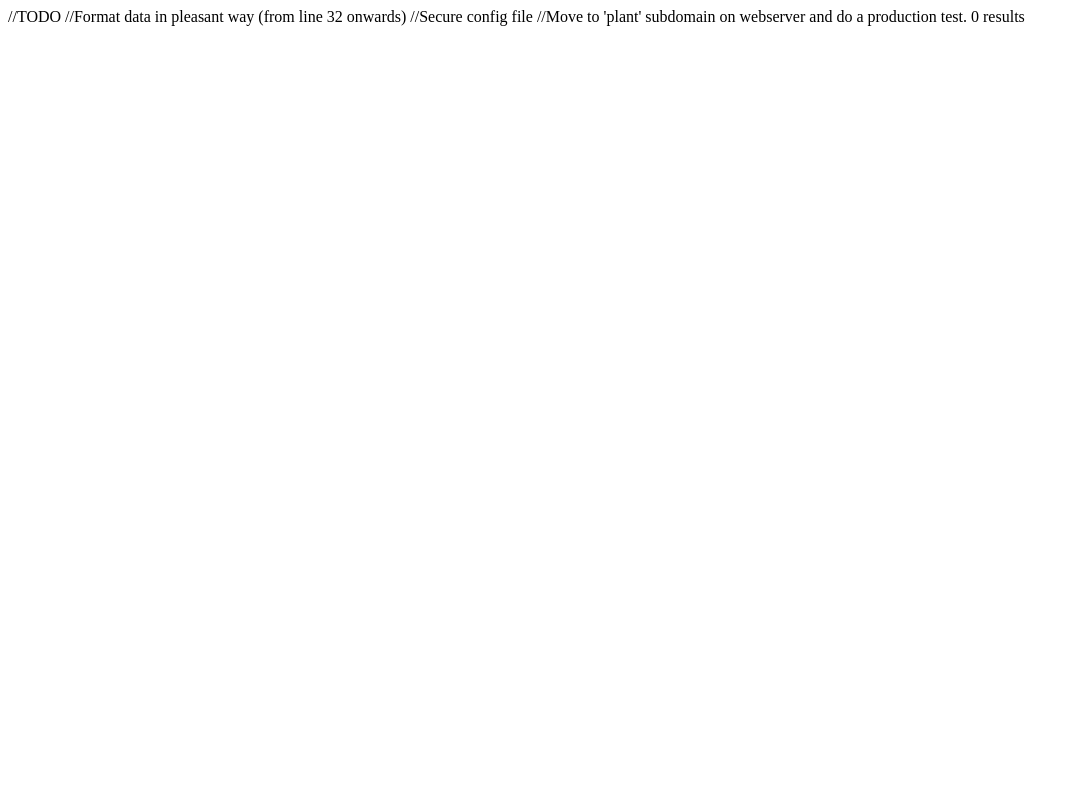
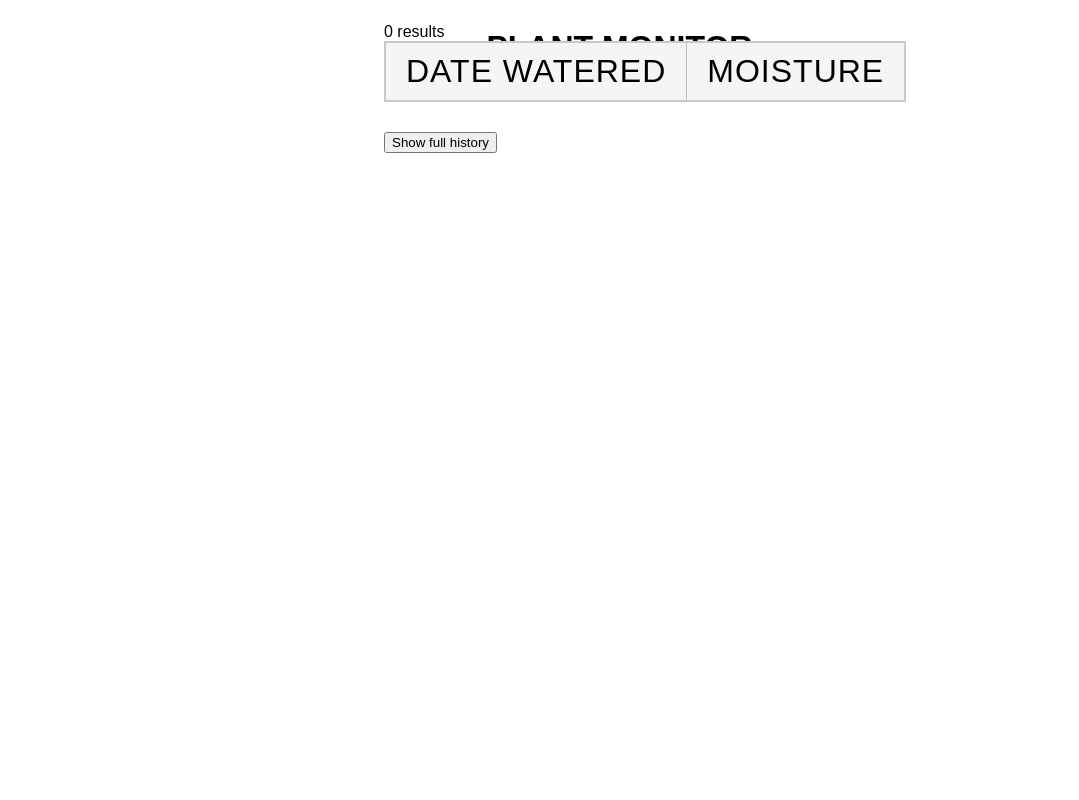
Before and after one commit to Pheebzer/Planterino, a PHP site: page / in a window 1280 px wide. Shown: the whole page, without its empty margins (0-1079 px from the left). Run offline with PHP 8.4, Linux system fonts and the light colour scheme; data that the repository does not hold is empty.

Commit message:
Updated index.php

```diff
--- a/index.php
+++ b/index.php
@@ -1,30 +1,22 @@
-//TODO
-//Format data in pleasant way (from line 32 onwards)
-//Secure config file
-//Move to 'plant' subdomain on webserver and do a production test.
-
 <?php
 function db_connect() {
 
   static $connection;
-
+  //parse credentials from file
   if(!isset($connection)) {
-      $config = parse_ini_file('login.ini');
+      $config = parse_ini_file('/home/pete/private/login.ini');
       $connection = mysqli_connect($config['host'],$config['user'],$config['passwd'],$config['dbname']);
     }
 
-        // If connection was not successful, handle the error
     if($connection === false) {
-            // Handle error - notify administrator, log to a file, show an error screen, etc.
         return mysqli_connect_error();
     }
     return $connection;
 }
 
-// Connect to the database
 $connection = db_connect();
 
-// Check connection
+// catch failed connection
 if ($connection->connect_error) {
     die("Connection failed: " . $connection->connect_error);
 }
@@ -32,13 +24,91 @@ if ($connection->connect_error) {
 $sql = 'SELECT date, moisture FROM moisturelog';
 $result = $connection->query($sql);
 
+?>
+<!DOCTYPE html>
+<html>
+  <head>
+    <title>Plant Monitor</title>
+    <style>
+    html {
+  font-family: sans-serif;
+}
+
+.buttondiv {
+  padding-top: 30px;
+}
+
+.tablediv {
+  position: fixed; left: 30%;
+  padding-top: 15px;
+}
+
+h1 {
+  position: fixed; left: 38%;
+}
+
+table {
+  border-collapse: collapse;
+  border: 2px solid rgb(200,200,200);
+  letter-spacing: 1px;
+  font-size: 2rem;
+}
+
+td, th {
+  border: 1px solid rgb(190,190,190);
+  padding: 10px 20px;
+}
+
+th {
+  background-color: rgb(235,235,235);
+}
+
+td {
+  text-align: center;
+}
+
+tr:nth-child(even) td {
+  background-color: rgb(250,250,250);
+}
+
+tr:nth-child(odd) td {
+  background-color: rgb(245,245,245);
+}
+
+caption {
+  padding: 10px;
+}
+    </style>
+  </head>
+  <body>
+  <h1>PLANT MONITOR</h1>
+  <div class="tablediv">
+    <table>
+      <tr>
+        <td>DATE WATERED</td>
+        <td>MOISTURE </td>
+      </tr>
+<?php
 if ($result->num_rows > 0) {
-    // output data of each row
+    $i = 0;
     while($row = $result->fetch_assoc()) {
-        echo "Date: " . $row["date"]. " | Moisture: " . $row["moisture"] . "\n";
+      //This if statement is only for index, to limit the number of entries shown
+      if($i < 3){
+        echo "<tr>".
+		"<td>".$row["date"]."</td>".
+		"<td>".$row["moisture"]."%"."</td>".
+	     "</tr>"."<br>";
+        $i++;
+     }
     }
 } else {
     echo "0 results";
 }
 $connection->close();
 ?>
+    </table>
+    <div class='buttondiv'>
+      <a href="history.php"><button>Show full history</button></a>
+    </div>
+  </div>
+</html>
```
